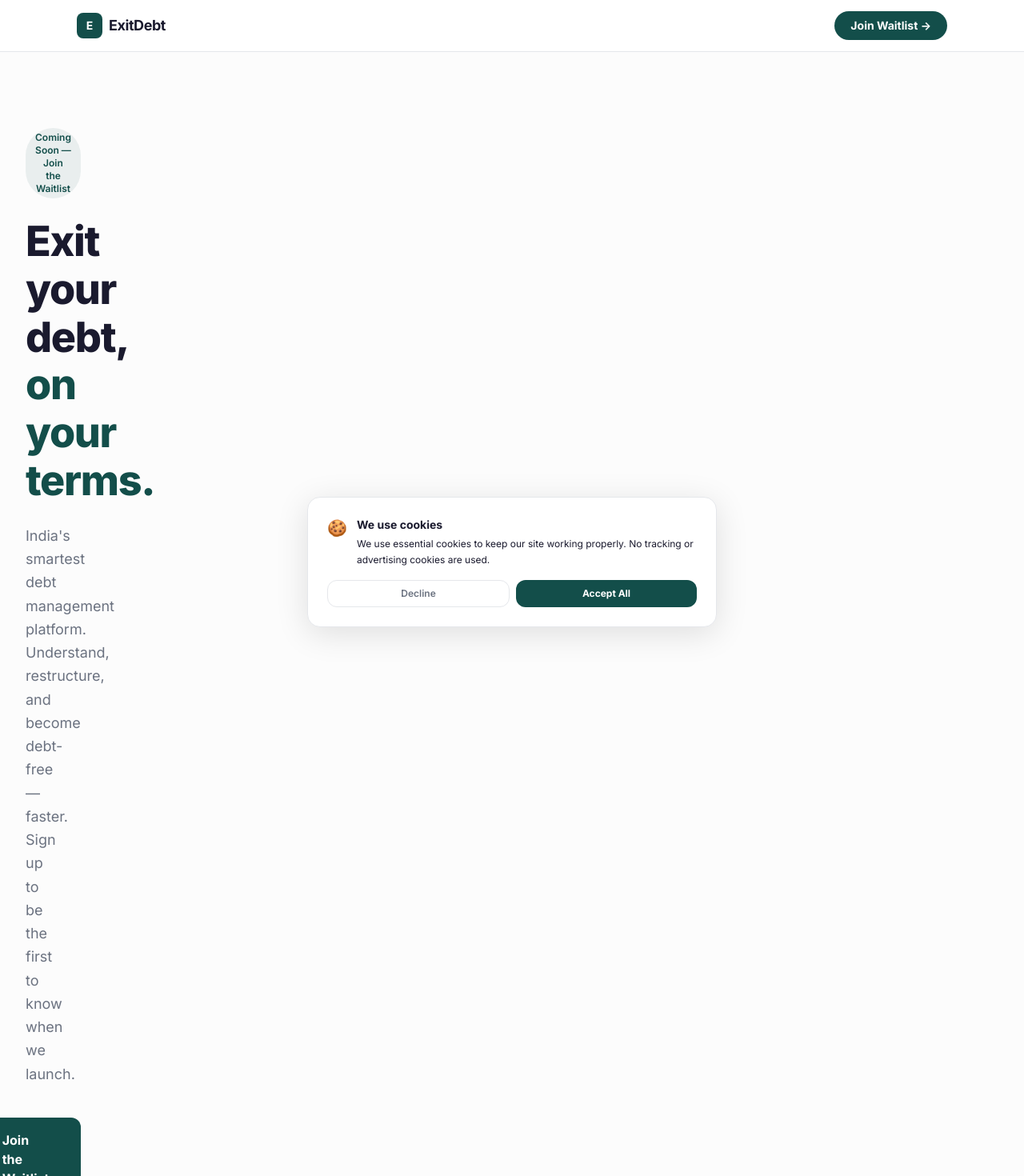
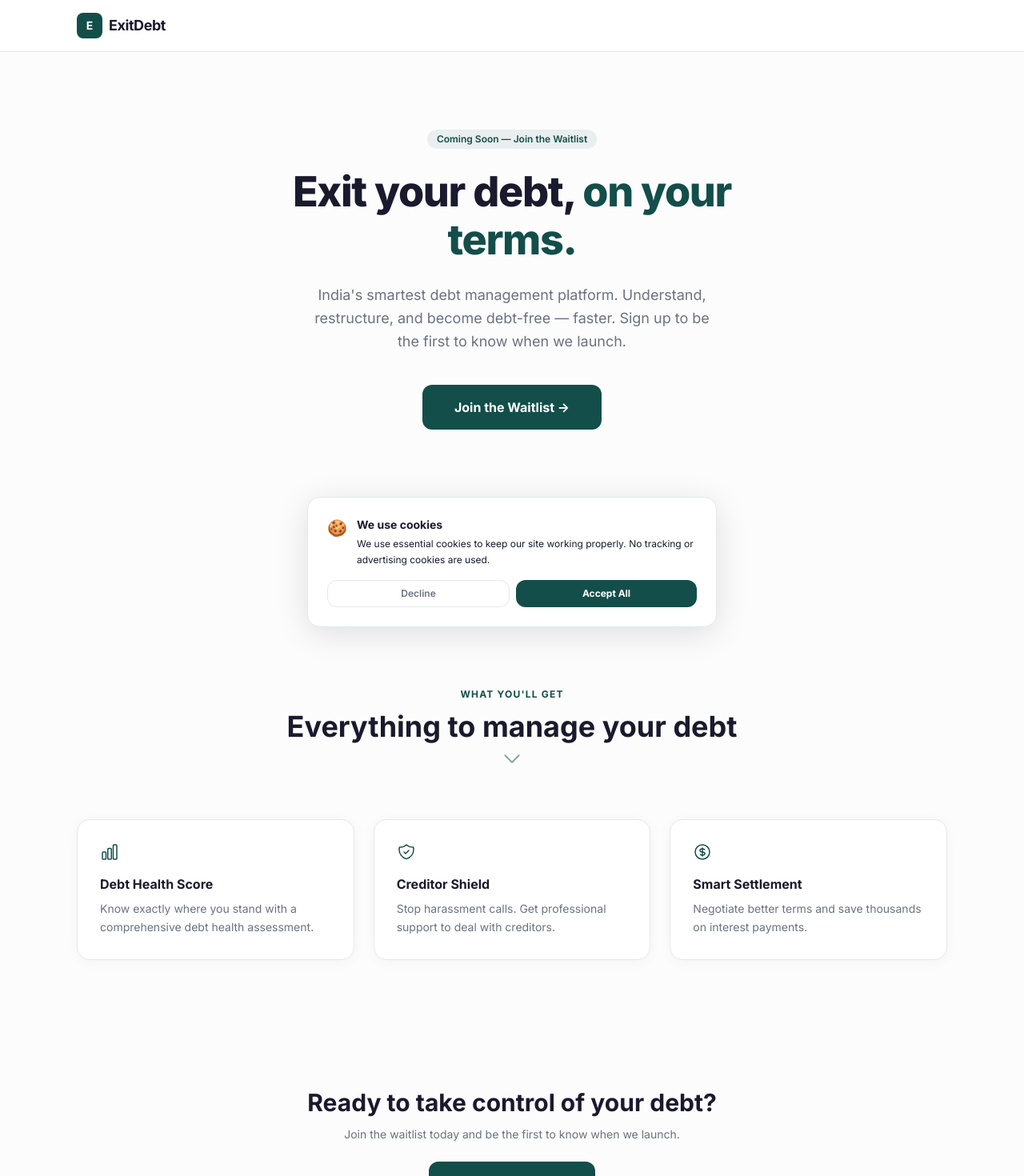
Before and after one commit to Aaditri-Technologies/exitDebt-Waitlist, a Next.js app: page / in a window 1280 px wide. Shown: the top 1470 px of the page at 80% size. Built offline with nearby package versions, Linux system fonts and the light colour scheme.

Commit message:
Enhancement: Added date filtering, fixed layout jumps, improved scroll hint, and optimized transitions

```diff
--- a/src/app/admin/waitlist/page.tsx
+++ b/src/app/admin/waitlist/page.tsx
@@ -30,6 +30,8 @@
     const [filterPlace, setFilterPlace] = useState("");
     const [filterDebtMin, setFilterDebtMin] = useState("");
     const [filterDebtMax, setFilterDebtMax] = useState("");
+    const [filterDateFrom, setFilterDateFrom] = useState("");
+    const [filterDateTo, setFilterDateTo] = useState("");
 
     // ── Delete Confirmation ──
     const [deleteTarget, setDeleteTarget] = useState<WaitlistEntry | null>(null);
@@ -170,16 +172,25 @@
             const debt = Number(entry.total_debt);
             if (filterDebtMin && debt < Number(filterDebtMin)) return false;
             if (filterDebtMax && debt > Number(filterDebtMax)) return false;
+
+            if (filterDateFrom && new Date(entry.created_at) < new Date(filterDateFrom)) return false;
+            if (filterDateTo) {
+                const toDate = new Date(filterDateTo);
+                toDate.setHours(23, 59, 59, 999);
+                if (new Date(entry.created_at) > toDate) return false;
+            }
             return true;
         });
-    }, [currentEntries, filterPlace, filterDebtMin, filterDebtMax]);
+    }, [currentEntries, filterPlace, filterDebtMin, filterDebtMax, filterDateFrom, filterDateTo]);
 
-    const hasActiveFilters = filterPlace || filterDebtMin || filterDebtMax;
+    const hasActiveFilters = filterPlace || filterDebtMin || filterDebtMax || filterDateFrom || filterDateTo;
 
     function clearFilters() {
         setFilterPlace("");
         setFilterDebtMin("");
         setFilterDebtMax("");
+        setFilterDateFrom("");
+        setFilterDateTo("");
     }
 
     // ── Formatters ──
@@ -221,6 +232,8 @@
         if (filterPlace) filterSummary.push(`Place: ${filterPlace}`);
         if (filterDebtMin) filterSummary.push(`Min Debt: ₹${Number(filterDebtMin).toLocaleString("en-IN")}`);
         if (filterDebtMax) filterSummary.push(`Max Debt: ₹${Number(filterDebtMax).toLocaleString("en-IN")}`);
+        if (filterDateFrom) filterSummary.push(`From: ${formatDate(filterDateFrom).split(',')[0]}`);
+        if (filterDateTo) filterSummary.push(`To: ${formatDate(filterDateTo).split(',')[0]}`);
 
         printWindow.document.write(`<!DOCTYPE html><html><head><title>ExitDebt Waitlist</title>
             <style>body{font-family:'Inter',system-ui,sans-serif;color:#1a1a2e;margin:40px}h1{font-size:20px;margin-bottom:4px}.meta{font-size:13px;color:#6b7280;margin-bottom:20px}.filters{font-size:12px;color:#134e4a;margin-bottom:16px}table{width:100%;border-collapse:collapse;font-size:13px}th{text-align:left;padding:10px 12px;border-bottom:2px solid #1a1a2e;font-weight:600;font-size:12px}th.right{text-align:right}.summary{margin-top:16px;font-size:13px;font-weight:600;text-align:right}@media print{body{margin:20px}}</style></head><body>
@@ -381,7 +394,7 @@
                                     </button>
                                 )}
                             </div>
-                            <div className="grid grid-cols-1 sm:grid-cols-3 gap-3">
+                            <div className="grid grid-cols-1 sm:grid-cols-3 xl:grid-cols-5 gap-3">
                                 <div>
                                     <label className="block text-xs font-medium mb-1" style={{ color: "var(--color-text-muted)" }}>Place (City)</label>
                                     <select
@@ -405,6 +418,20 @@
                                 <div>
                                     <label className="block text-xs font-medium mb-1" style={{ color: "var(--color-text-muted)" }}>Max Debt (₹)</label>
                                     <input type="number" value={filterDebtMax} onChange={(e) => setFilterDebtMax(e.target.value)} placeholder="e.g. 5000000"
+                                        className="w-full px-3 py-2 rounded-lg text-sm focus:outline-none focus:ring-2"
+                                        style={{ backgroundColor: "var(--color-bg-soft)", border: "1px solid var(--color-border)", color: "var(--color-text-primary)" }}
+                                    />
+                                </div>
+                                <div>
+                                    <label className="block text-xs font-medium mb-1" style={{ color: "var(--color-text-muted)" }}>Date From</label>
+                                    <input type="date" value={filterDateFrom} onChange={(e) => setFilterDateFrom(e.target.value)}
+                                        className="w-full px-3 py-2 rounded-lg text-sm focus:outline-none focus:ring-2"
+                                        style={{ backgroundColor: "var(--color-bg-soft)", border: "1px solid var(--color-border)", color: "var(--color-text-primary)" }}
+                                    />
+                                </div>
+                                <div>
+                                    <label className="block text-xs font-medium mb-1" style={{ color: "var(--color-text-muted)" }}>Date To</label>
+                                    <input type="date" value={filterDateTo} onChange={(e) => setFilterDateTo(e.target.value)}
                                         className="w-full px-3 py-2 rounded-lg text-sm focus:outline-none focus:ring-2"
                                         style={{ backgroundColor: "var(--color-bg-soft)", border: "1px solid var(--color-border)", color: "var(--color-text-primary)" }}
                                     />
--- a/src/app/globals.css
+++ b/src/app/globals.css
@@ -255,9 +255,16 @@
 /* ─── Hero Transitions ─── */
 .hero-slider {
   display: grid;
-  grid-template-columns: minmax(auto, 1px);
+  grid-template-columns: 1fr;
+  grid-template-areas: "hero-content";
+  align-items: start;
+  min-height: 700px;
   /* avoid layout collapse */
-  transition: all 0.5s ease;
+  transition: min-height 0.5s ease;
+}
+
+.hero-slider>* {
+  grid-area: hero-content;
 }
 
 .hero-phase-idle {
@@ -428,9 +435,9 @@
 }
 
 .hero-phase-exit {
-  animation: hero-exit 450ms cubic-bezier(0.4, 0, 0.2, 1) forwards;
+  animation: hero-exit 250ms cubic-bezier(0.4, 0, 0.2, 1) forwards;
 }
 
 .hero-phase-enter {
-  animation: hero-enter 450ms cubic-bezier(0.22, 1, 0.36, 1) forwards;
+  animation: hero-enter 250ms cubic-bezier(0.22, 1, 0.36, 1) forwards;
 }
--- a/src/app/page.tsx
+++ b/src/app/page.tsx
@@ -7,7 +7,7 @@
 import WaitlistContent from "@/components/WaitlistContent";
 import MarketingContent from "@/components/MarketingContent";
 
-const TRANSITION_MS = 450;
+const TRANSITION_MS = 250;
 
 export default function HomePage() {
   const [displayView, setDisplayView] = useState<"home" | "waitlist">("home");
@@ -47,8 +47,8 @@
   // CSS class for the hero slider phase
   const sliderClass =
     phase === "exiting" ? "hero-phase-exit" :
-    phase === "entering" ? "hero-phase-enter" :
-    "hero-phase-idle";
+      phase === "entering" ? "hero-phase-enter" :
+        "hero-phase-idle";
 
   return (
     <div className="min-h-screen flex flex-col relative" style={{ backgroundColor: "var(--color-bg)" }}>
@@ -57,11 +57,24 @@
       {/* Hero Slider — renders active view, animated via CSS keyframes */}
       <div className="w-full overflow-hidden relative" style={{ minHeight: "560px" }}>
         <div className={`hero-slider ${sliderClass}`}>
-          {displayView === "home" ? (
+          <div
+            style={{
+              opacity: displayView === "home" ? 1 : 0,
+              pointerEvents: displayView === "home" ? "auto" : "none",
+              visibility: displayView === "home" ? "visible" : "hidden",
+            }}
+          >
             <HomeContent onWaitlistClick={switchToWaitlist} />
-          ) : (
+          </div>
+          <div
+            style={{
+              opacity: displayView === "waitlist" ? 1 : 0,
+              pointerEvents: displayView === "waitlist" ? "auto" : "none",
+              visibility: displayView === "waitlist" ? "visible" : "hidden",
+            }}
+          >
             <WaitlistContent onBack={switchToHome} />
-          )}
+          </div>
         </div>
       </div>
 
--- a/src/components/MarketingContent.tsx
+++ b/src/components/MarketingContent.tsx
@@ -1,9 +1,23 @@
 "use client";
 
 import Link from "next/link";
-import React from "react";
+import React, { useState, useEffect } from "react";
 
 export default function MarketingContent({ onWaitlistClick }: { onWaitlistClick: () => void }) {
+  const [isScrolled, setIsScrolled] = useState(false);
+
+  useEffect(() => {
+    const handleScroll = () => {
+      if (window.scrollY > 50) {
+        setIsScrolled(true);
+      } else {
+        setIsScrolled(false);
+      }
+    };
+
+    window.addEventListener("scroll", handleScroll, { passive: true });
+    return () => window.removeEventListener("scroll", handleScroll);
+  }, []);
   return (
     <div className="w-full">
       {/* ───── FEATURES ───── */}
@@ -16,11 +30,31 @@
             What you&apos;ll get
           </p>
           <h2
-            className="text-3xl sm:text-4xl font-bold"
+            className="text-3xl sm:text-4xl font-bold mb-4"
             style={{ color: "var(--color-text-primary)" }}
           >
             Everything to manage your debt
           </h2>
+
+          <div
+            className="flex justify-center animation-delay-500 mb-8 mt-[-4px]"
+            style={{
+              opacity: isScrolled ? 0 : 1,
+              transition: "opacity 0.3s ease-in-out",
+              pointerEvents: isScrolled ? "none" : "auto"
+            }}
+          >
+            <svg
+              className="w-7 h-7 animate-bounce"
+              style={{ color: "var(--color-teal)", opacity: 0.6 }}
+              fill="none"
+              viewBox="0 0 24 24"
+              stroke="currentColor"
+              strokeWidth={1.5}
+            >
+              <path strokeLinecap="round" strokeLinejoin="round" d="M19.5 8.25l-7.5 7.5-7.5-7.5" />
+            </svg>
+          </div>
         </div>
         <div className="grid grid-cols-1 md:grid-cols-3 gap-6">
           {[
--- a/src/components/Navbar.tsx
+++ b/src/components/Navbar.tsx
@@ -28,16 +28,7 @@
                     </span>
                 </Link>
 
-                {/* Right */}
-                <div className="flex items-center gap-6">
-                    <Link
-                        href="/waitlist"
-                        className="px-5 py-2 rounded-full text-sm font-bold text-white transition-all hover:opacity-90"
-                        style={{ backgroundColor: "var(--color-teal)" }}
-                    >
-                        Join Waitlist →
-                    </Link>
-                </div>
+                {/* Right section removed */}
             </div>
         </nav>
     );
```
